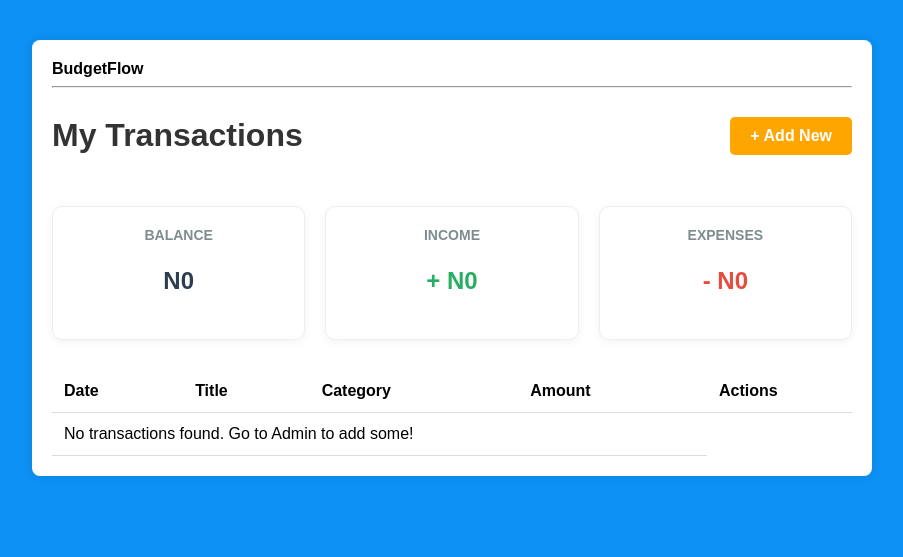
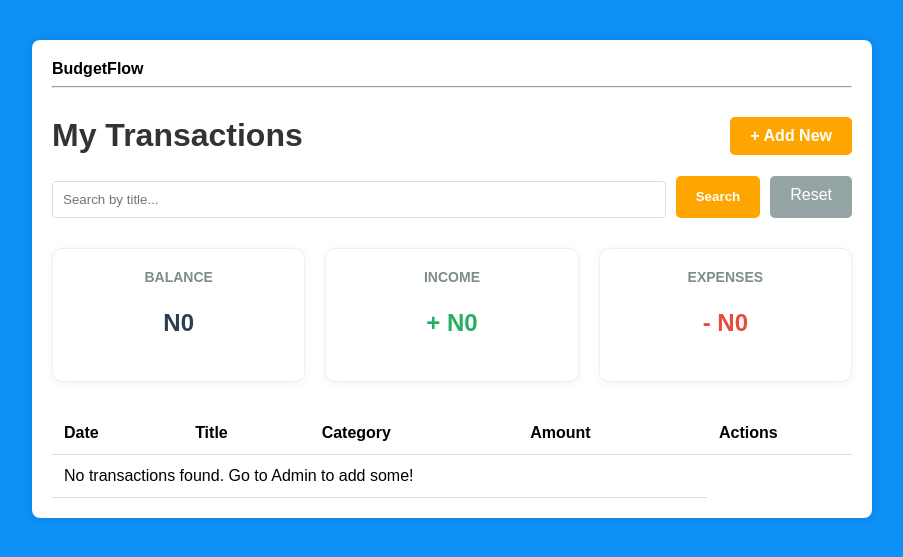
Before and after one commit to Obinna32/budgetflow_project, a Django app: page / in a window 1280 px wide. Shown: the top 557 px of the page, without its empty margins (188-1091 px from the left). Run offline with Django 5.2, Linux system fonts and the light colour scheme; the visitor is signed in with stand-in values (Sample User, id 1); data that the repository does not hold is empty.

Commit message:
feat: add search filter to transaction list

```diff
--- a/transactions/templates/transactions/index.html
+++ b/transactions/templates/transactions/index.html
@@ -8,6 +8,11 @@
         <a href = "{% url 'transaction_add' %}" class="btn-add"> + Add New </a>
     </div>
 
+    <form method="GET" style="margin-bottom: 20px; display: flex; gap: 10px;">
+        <input type="text" name="search" placeholder="Search by title..." value="{{ search_query }}" style="flex: 1;">
+        <button type="submit" class = "btn-add" style="border: none; cursor: pointer;">Search</button>
+        <a href="{% url "transaction_list" %}" class="btn" style="background-color: #95a5a6; text-decoration:none;">Reset</a>
+    </form>
     <div class="summary-container">
         <div class="summary-card">
             <h3>Balance</h3>
--- a/transactions/views.py
+++ b/transactions/views.py
@@ -8,8 +8,20 @@ from django.db.models import Sum
 
 @login_required
 def transaction_list(request):
+
+    #Get the search query from the URL
+    search_query = request.GET.get('search', '')
+    category_query = request.GET.get('category', '')
+
     #This will fetch all transactions from the database
     transactions = Transaction.objects.filter(user=request.user).order_by('-date')
+
+    #Apply filters if they exist
+    if search_query:
+        transactions = transactions.filter(title__icontains=search_query)
+
+    if category_query:
+        transactions = transactions.filter(category__icontains=category_query)
 
     #Calculate Total income
     total_income = transactions.filter(transaction_type='income').aggregate(Sum('amount'))['amount__sum'] or 0
```
